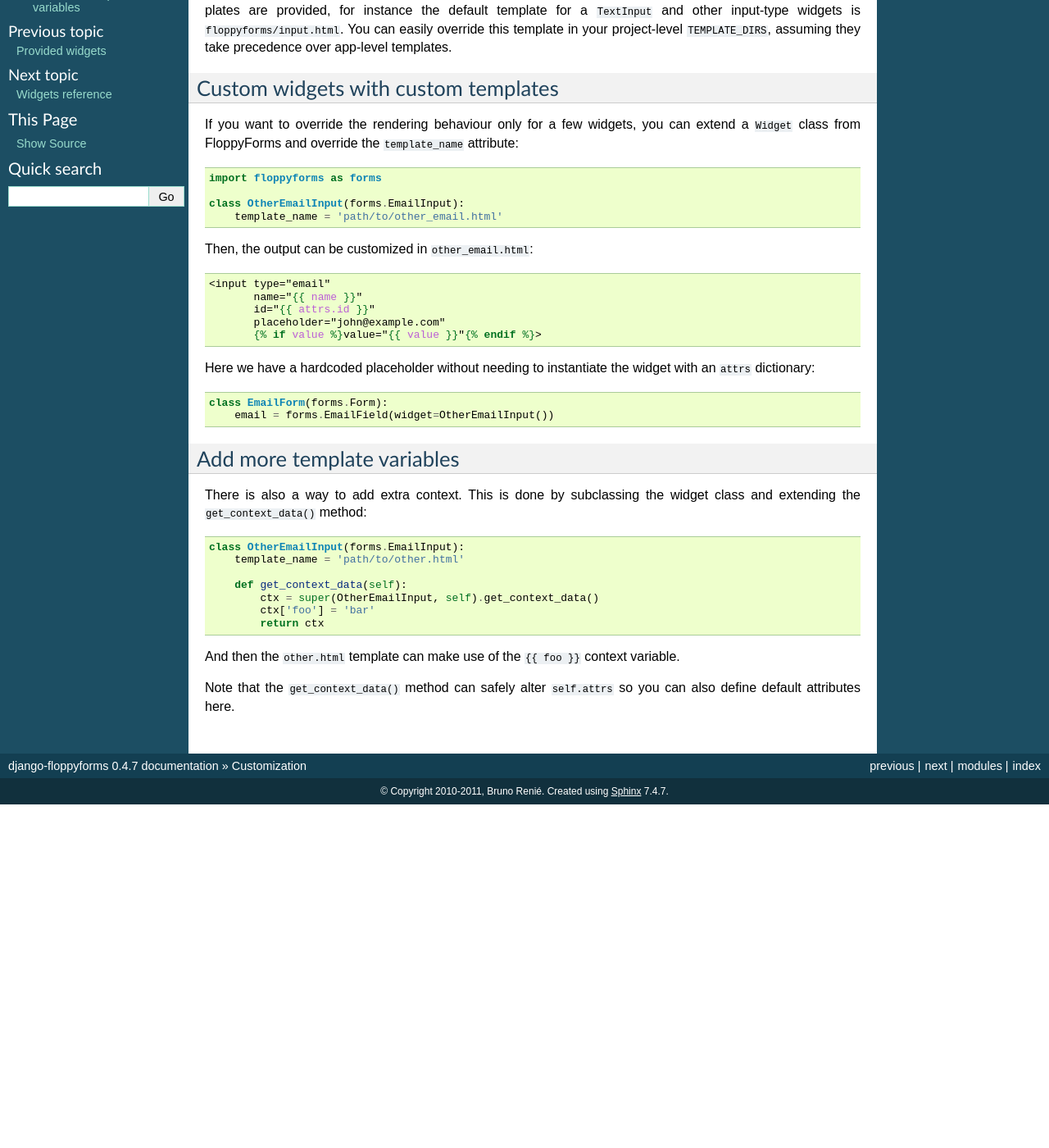
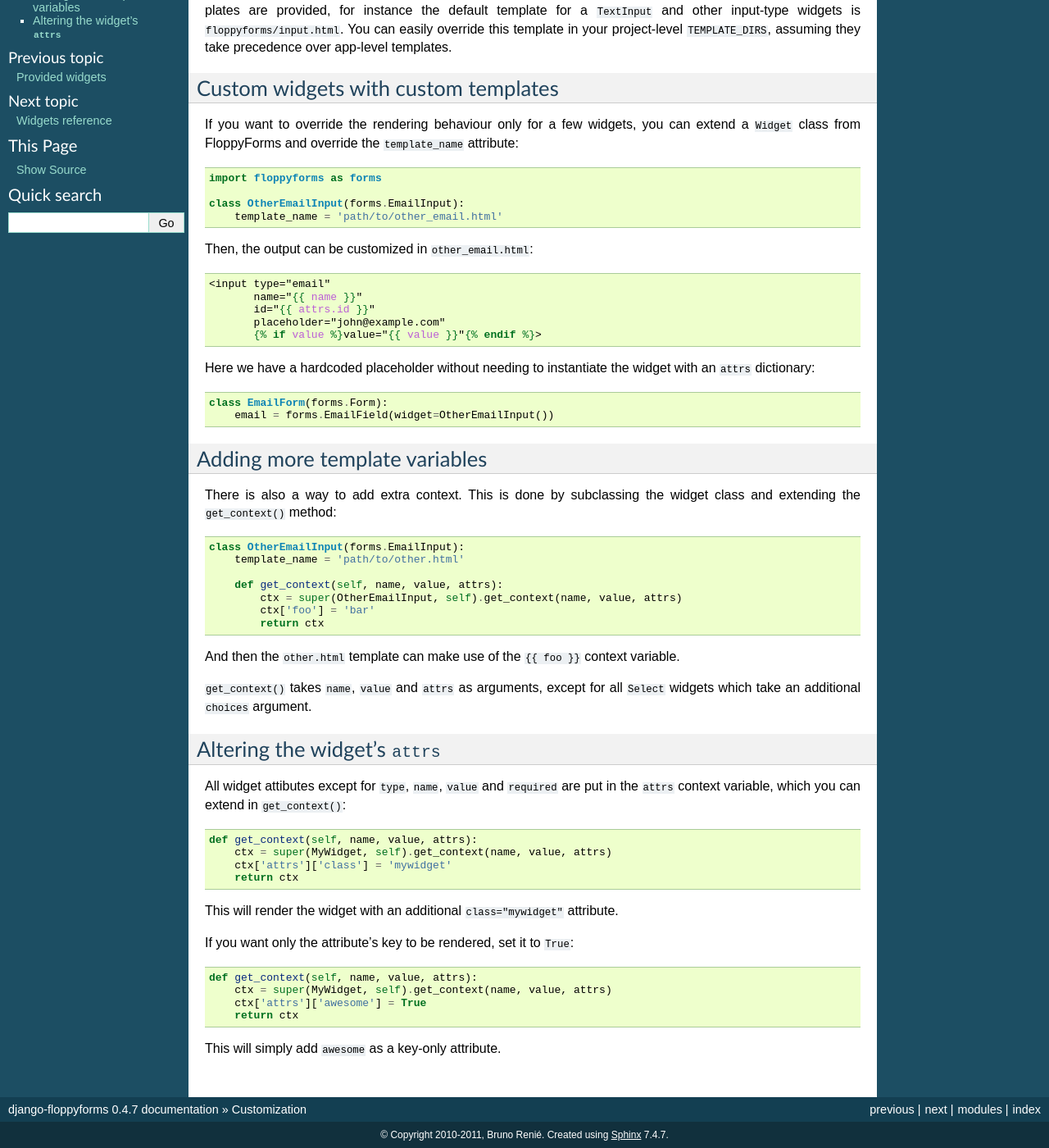
Before and after one commit to jazzband/django-floppyforms, a Sphinx documentation site: the page built from docs/customization.rst, in a window 1280 px wide and 1400 px high, scrolled down 169 px. Shown: the whole window at 82% size. Built offline with Sphinx 7.4.7, drawn with Linux system fonts in a browser that asks for light colours; before the commit the page ends 1150 px from its top, so only the background shows below that; some of the changed text lies outside the part shown.

Commit message:
Removed reference of get_context_data(), better docs for attrs

```diff
--- a/docs/customization.rst
+++ b/docs/customization.rst
@@ -39,22 +39,49 @@
     class EmailForm(forms.Form):
         email = forms.EmailField(widget=OtherEmailInput())
 
-Add more template variables
----------------------------
+Adding more template variables
+------------------------------
 
 There is also a way to add extra context. This is done by subclassing the
-widget class and extending the ``get_context_data()`` method::
+widget class and extending the ``get_context()`` method::
 
     class OtherEmailInput(forms.EmailInput):
         template_name = 'path/to/other.html'
 
-        def get_context_data(self):
-            ctx = super(OtherEmailInput, self).get_context_data()
+        def get_context(self, name, value, attrs):
+            ctx = super(OtherEmailInput, self).get_context(name, value, attrs)
             ctx['foo'] = 'bar'
             return ctx
 
 And then the ``other.html`` template can make use of the ``{{ foo }}`` context
 variable.
 
-Note that the ``get_context_data()`` method can safely alter ``self.attrs`` so
-you can also define default attributes here.
+``get_context()`` takes ``name``, ``value`` and ``attrs`` as arguments, except
+for all ``Select`` widgets which take an additional ``choices`` argument.
+
+Altering the widget's ``attrs``
+-------------------------------
+
+All widget attibutes except for ``type``, ``name``, ``value`` and ``required``
+are put in the ``attrs`` context variable, which you can extend in
+``get_context()``:
+
+.. code-block:: python
+
+    def get_context(self, name, value, attrs):
+        ctx = super(MyWidget, self).get_context(name, value, attrs)
+        ctx['attrs']['class'] = 'mywidget'
+        return ctx
+
+This will render the widget with an additional ``class="mywidget"`` attribute.
+
+If you want only the attribute's key to be rendered, set it to ``True``:
+
+.. code-block:: python
+
+    def get_context(self, name, value, attrs):
+        ctx = super(MyWidget, self).get_context(name, value, attrs)
+        ctx['attrs']['awesome'] = True
+        return ctx
+
+This will simply add ``awesome`` as a key-only attribute.
```
